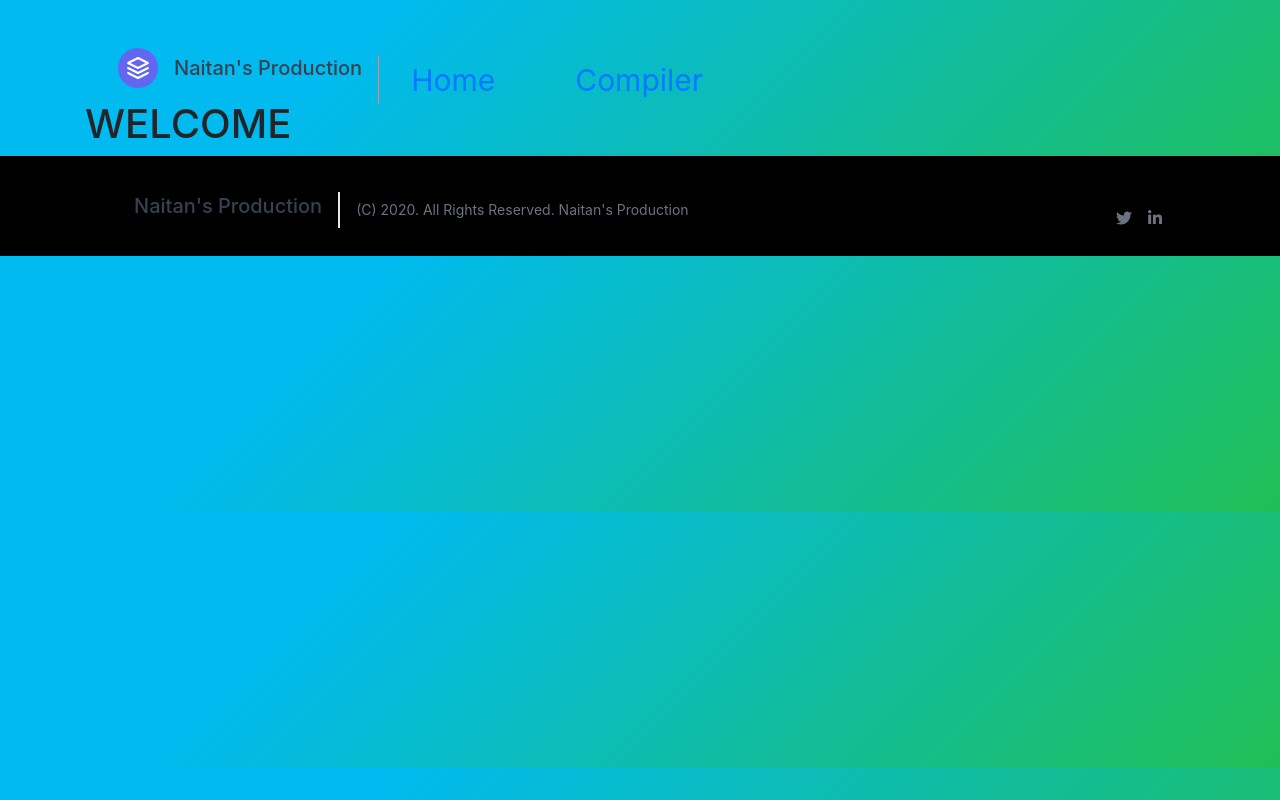
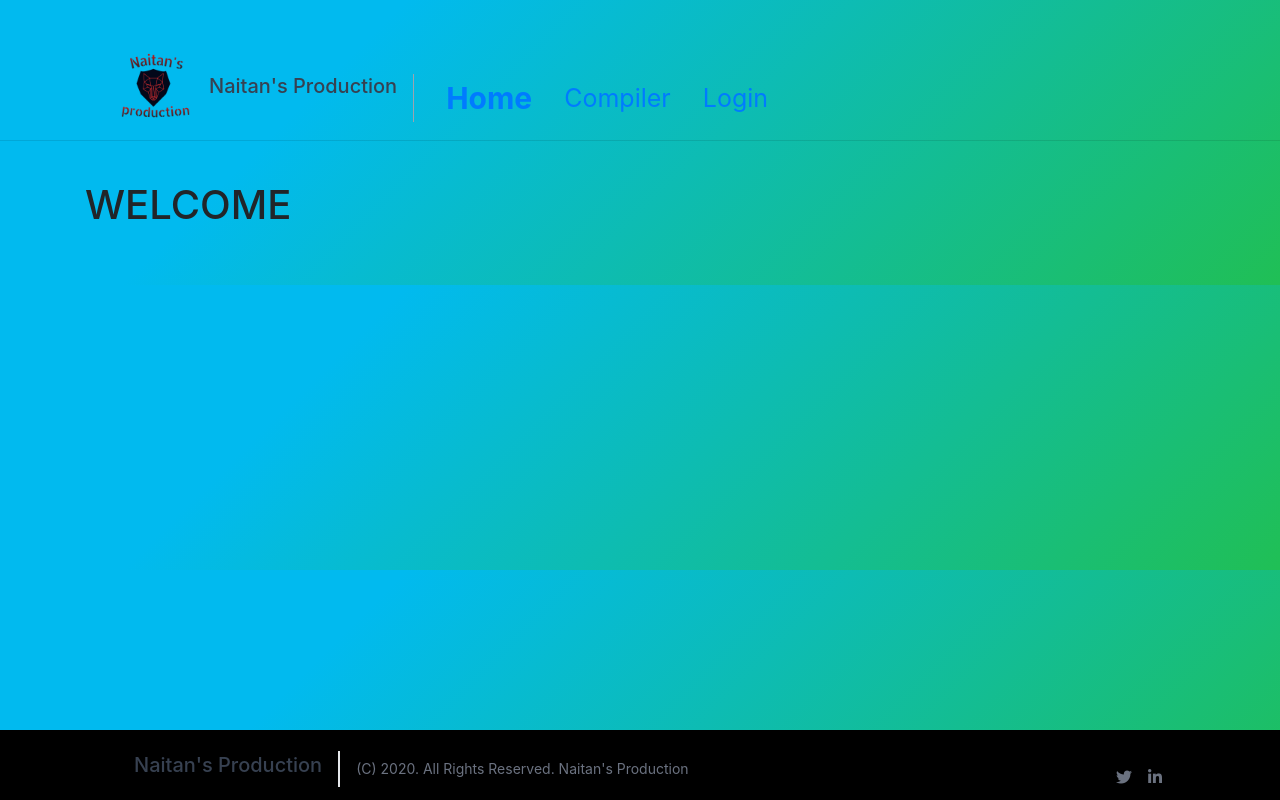
Before and after one commit to Pirate2606/compiler, a Flask app: page / in a window 1280 px wide. Run offline with Flask 2, Linux system fonts and the light colour scheme; parts of the project's set-up code (start-up, migrations or seed data) failed here and were passed over; some libraries are stand-ins or nearby versions.

Commit message:
fixed issue #7 - added login page using flask-dance

```diff
--- a/app.py
+++ b/app.py
@@ -1,27 +1,48 @@
-from flask import Flask, render_template, request, redirect, url_for
+from flask import Flask, render_template, request, redirect, url_for, flash
+from flask_login import logout_user, login_required
 import subprocess, os
 from subprocess import PIPE
+from config import Config
+from models import db, login_manager
+from oauth import blueprint
+from cli import create_db
 
 
 
 app = Flask(__name__)
-app.config['SECRET_KEY'] = "sec"
+app.config.from_object(Config)                                   #app.config
+app.register_blueprint(blueprint, url_prefix="/login")
+app.cli.add_command(create_db)                                  #creating database
+db.init_app(app)                                                # equivalent to "flask db init"
+login_manager.init_app(app)
+
+# for running on local server
+os.environ['OAUTHLIB_INSECURE_TRANSPORT'] = '1'
+os.environ['OAUTHLIB_RELAX_TOKEN_SCOPE'] = '1'
 
 
-@app.route('/')
+# routes
+
+@app.route("/")
 def home():
-	return render_template('home.html')
+    return render_template("home.html")
+
+@app.route("/logout")
+@login_required
+def logout():
+    logout_user()
+    flash("You have logged out")
+    return redirect(url_for("home"))
 
 
 @app.route('/compile')
 def compiler():
 	check = ''
-	language = ''
 	flag = 1            # none of the language is selected before-hand
 	return render_template('compiler.html',
-				flag = flag,
-				check = check,
-				data = [{'language':'C'}, {'language':'Python'}]
+							flag = flag,
+							check = check,
+							data = [{'language':'C'}, {'language':'Python'}]
 	)
 
 
@@ -42,17 +63,15 @@ def submit():
 			check = 'checked'
 
 		output = complier_output(code, inp, chk, lan)
-
 	return render_template('compiler.html',
-				lang = lan,
-				flag = flag,
-				code = code,
-				input = inp,
-				output = output,
-				check = check,
-				data = [{'language':'C'}, {'language':'Python'}]
-		)
-
+							lang = lan,
+							flag = flag,
+							code = code,
+							input = inp,
+							output = output,
+							check = check,
+							data = [{'language':'C'}, {'language':'Python'}]
+	)
 
 
 def createFile(code, lan):
--- a/static/css/style.css
+++ b/static/css/style.css
@@ -29,8 +29,14 @@ strong {
   background-color: black;
 }
 
+.bottom {
+    width: 100%;
+    position: fixed;
+    bottom: 0;
+}
+
 footer .container {
-  height: 100px;
+    height: 70px;
 }
 
 header {
@@ -42,5 +48,10 @@ header {
 }
 
 .navbar {
-    font-size: 30px;
+    font-size: 25px;
 }
+
+#logo {
+  max-height: 75px;
+  max-width: 75px;
+}
--- a/templates/base.html
+++ b/templates/base.html
@@ -34,24 +34,29 @@
         <header class="text-gray-700 body-font">
             <div class="container mx-auto flex flex-wrap p-5 flex-col md:flex-row items-center">
                 <a class="flex title-font font-medium items-center text-gray-900 mb-4 md:mb-0">
-                    <svg xmlns="http://www.w3.org/2000/svg" fill="none" stroke="currentColor" stroke-linecap="round" stroke-linejoin="round" stroke-width="2" class="w-10 h-10 text-white p-2 bg-indigo-500 rounded-full" viewBox="0 0 24 24">
-                        <path d="M12 2L2 7l10 5 10-5-10-5zM2 17l10 5 10-5M2 12l10 5 10-5"></path>
-                    </svg>
+					<img src="static/logo.png" alt="..." id="logo">
                     <span class="ml-3 text-xl">Naitan's Production</span>
                 </a>
                 <nav class="md:mr-auto md:ml-4 md:py-1 md:pl-4 md:border-l md:border-gray-400	flex flex-wrap items-center text-base justify-center">
-                    <a class="mr-5 hover:text-gray-900 navbar" href="{{ url_for('home') }}">Home</a>
-                    <a class="mr-5 hover:text-gray-900 navbar" href="{{ url_for('compiler') }}">Compiler</a>
+                    <a class="hover:text-gray-900 navbar" href="{{ url_for('home') }}"><strong>Home</strong></a>
+					<a class="hover:text-gray-900 navbar" href="{{ url_for('compiler') }}">Compiler</a>
+					{% if not current_user.is_authenticated %}
+                    	<a class="mr-5 hover:text-gray-900 navbar" href="{{ url_for('google.login') }}">Login</a>
+					{% endif %}
+					{% if current_user.is_authenticated %}
+                    	<a class="hover:text-gray-900 navbar" href="{{ url_for('logout') }}">Logout</a>
+					{% endif %}
                 </nav>
             </div>
         </header>
+		<br><hr><br>
 
 		{% block content %}
 
         {% endblock %}
 
-
-		<footer class="text-gray-700 bg">
+		<br><br>
+		<footer class="text-gray-700 bg bottom">
 			<div class="container px-5 py-8 mx-auto flex items-center sm:flex-row flex-col">
 		    	<a class="flex title-font font-medium items-center md:justify-start justify-center text-gray-900">
 		      		<span class="ml-3 text-xl">Naitan's Production</span>
--- a/templates/home.html
+++ b/templates/home.html
@@ -4,6 +4,18 @@
 {% block content %}
 
 	<div class="container">
+        {% with messages = get_flashed_messages() %}
+          {% if messages %}
+            <div class="alert alert-primary alert-dismissible fade show" role="alert">
+                {% for message in messages %}
+                    {{ message }}
+                {% endfor %}
+              <button type="button" class="close" data-dismiss="alert" aria-label="Close">
+                <span aria-hidden="true">&times;</span>
+              </button>
+            </div>
+          {% endif %}
+        {% endwith %}
 		<h1>WELCOME</h1>
 	</div>
 
```
Also changed, not shown: cli.py (added, +11 -0 lines), config.py (added, +8 -0 lines), models.py (added, +27 -0 lines), oauth.py (added, +66 -0 lines), requirements.txt (+19 -0 lines), README.md, static/logo.png (added).
